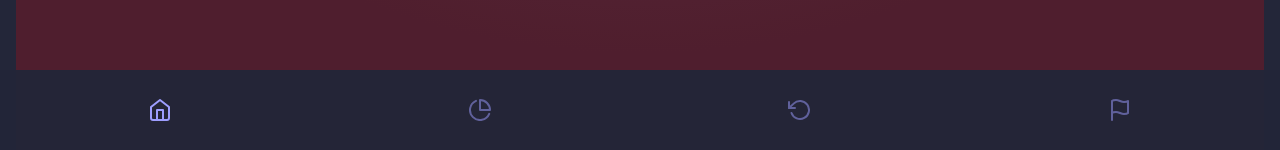
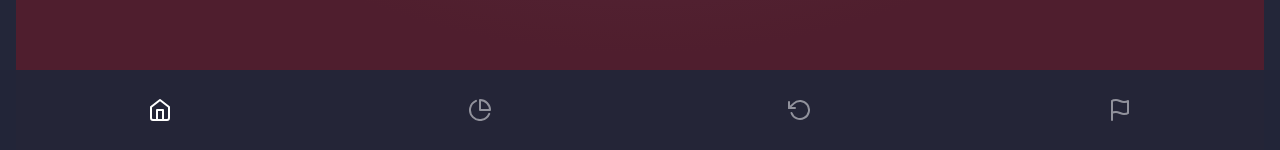
Before and after one commit to dennis-adamczyk/casher, a Next.js app: page / in a window 1280 px wide. Shown: the part 650-800 px from the top of the page. Built offline with nearby package versions, Linux system fonts and the light colour scheme.

Commit message:
Fix bottom navigation bar color

```diff
--- a/components/layout/BottomTabNavigation.tsx
+++ b/components/layout/BottomTabNavigation.tsx
@@ -16,6 +16,7 @@ const BottomTabNavigationItem = styled.a<BottomTabNavigationItemProps>(({ theme,
     flexDirection: 'row',
     justifyContent: 'center',
     alignItems: 'center',
+    color: 'white.default',
     opacity: active ? 1 : 0.5,
     transitionDuration: theme.transitions.duration.short,
     transitionProperty: 'opacity',
```
